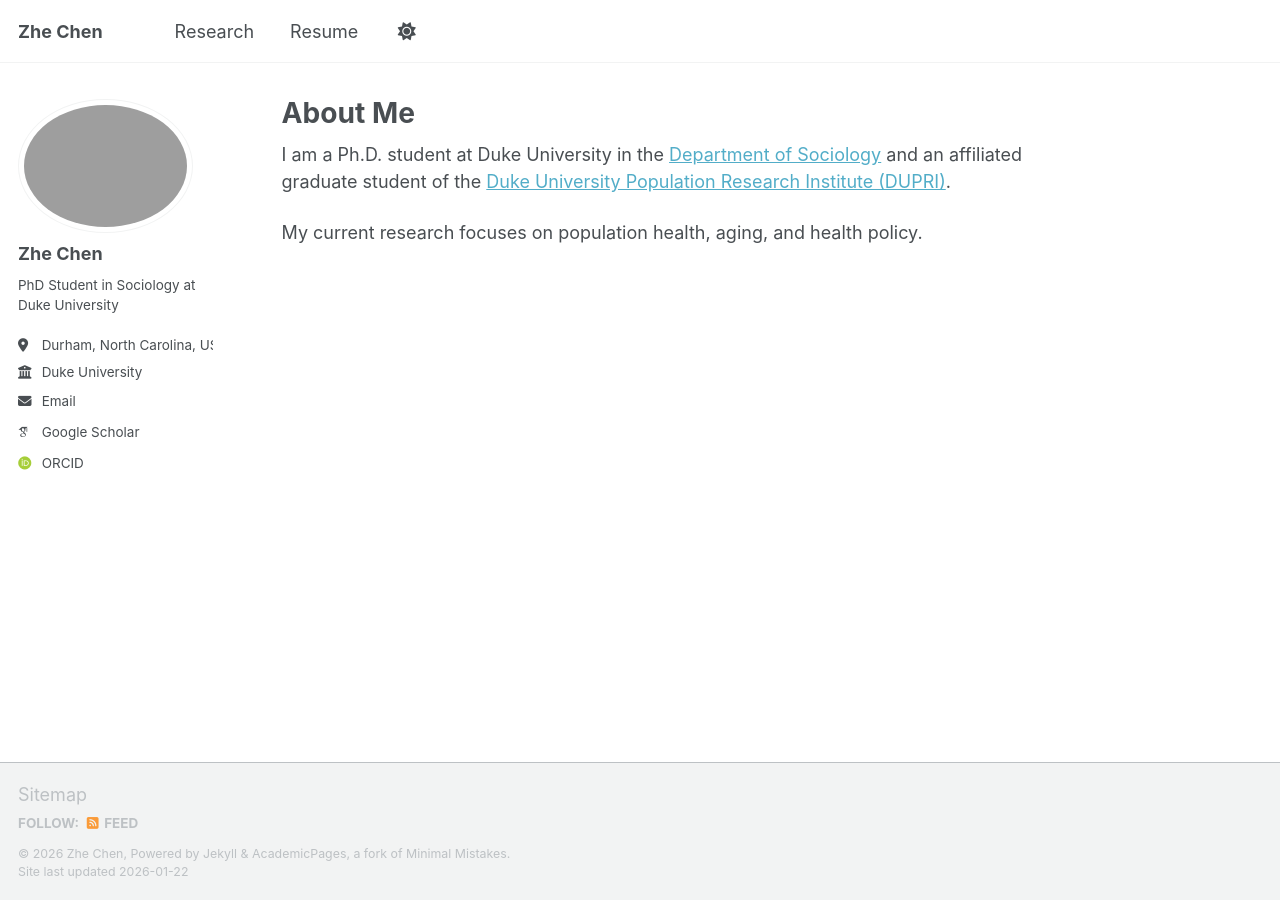
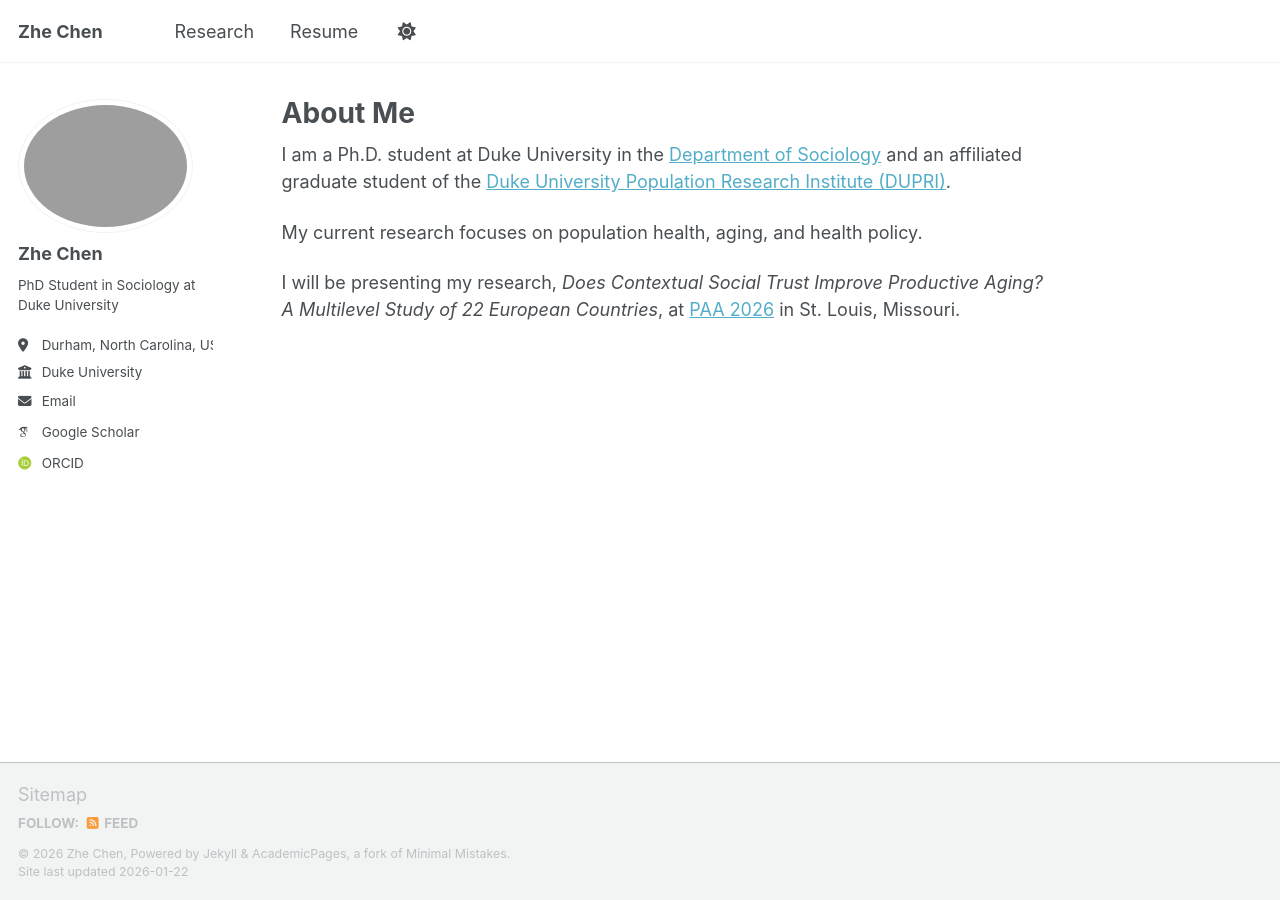
Before and after one commit to zhechensoc/zhechensoc.github.io, a Jekyll site: the page built from _pages/about.md, in a window 1280 px wide. Built offline with Jekyll 4.4.1, drawn with Linux system fonts in a browser that asks for light colours; some web fonts are replaced; a script bundle is joined from its source files by our own code; library files that are not in the unit come from our copies.

Commit message:
Update about.md

```diff
--- a/_pages/about.md
+++ b/_pages/about.md
@@ -10,3 +10,5 @@ redirect_from:
 I am a Ph.D. student at Duke University in the [Department of Sociology](https://sociology.duke.edu/) and an affiliated graduate student of the [Duke University Population Research Institute (DUPRI)](https://dupri.duke.edu/).
 
 My current research focuses on population health, aging, and health policy.
+
+I will be presenting my research, *Does Contextual Social Trust Improve Productive Aging? A Multilevel Study of 22 European Countries*, at [PAA 2026](https://www.populationassociation.org/paa2026/home) in St. Louis, Missouri.
```
